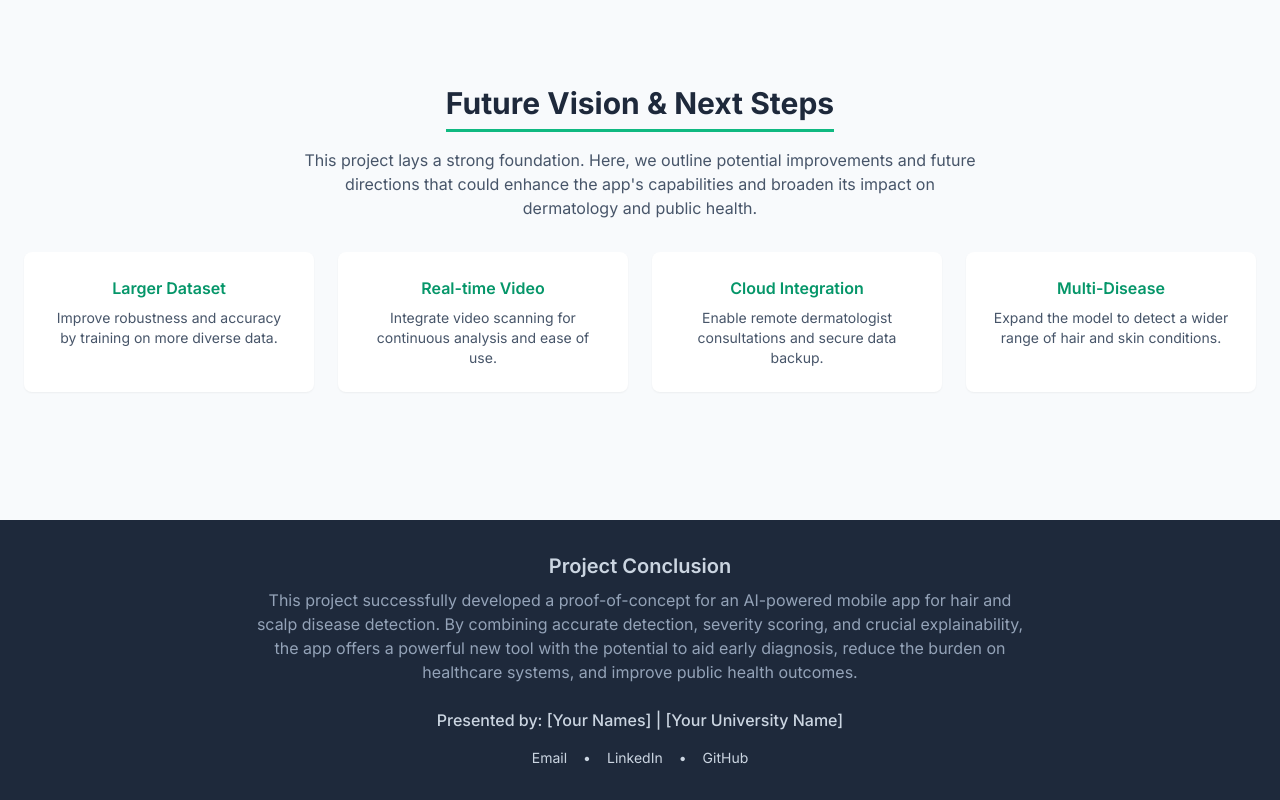
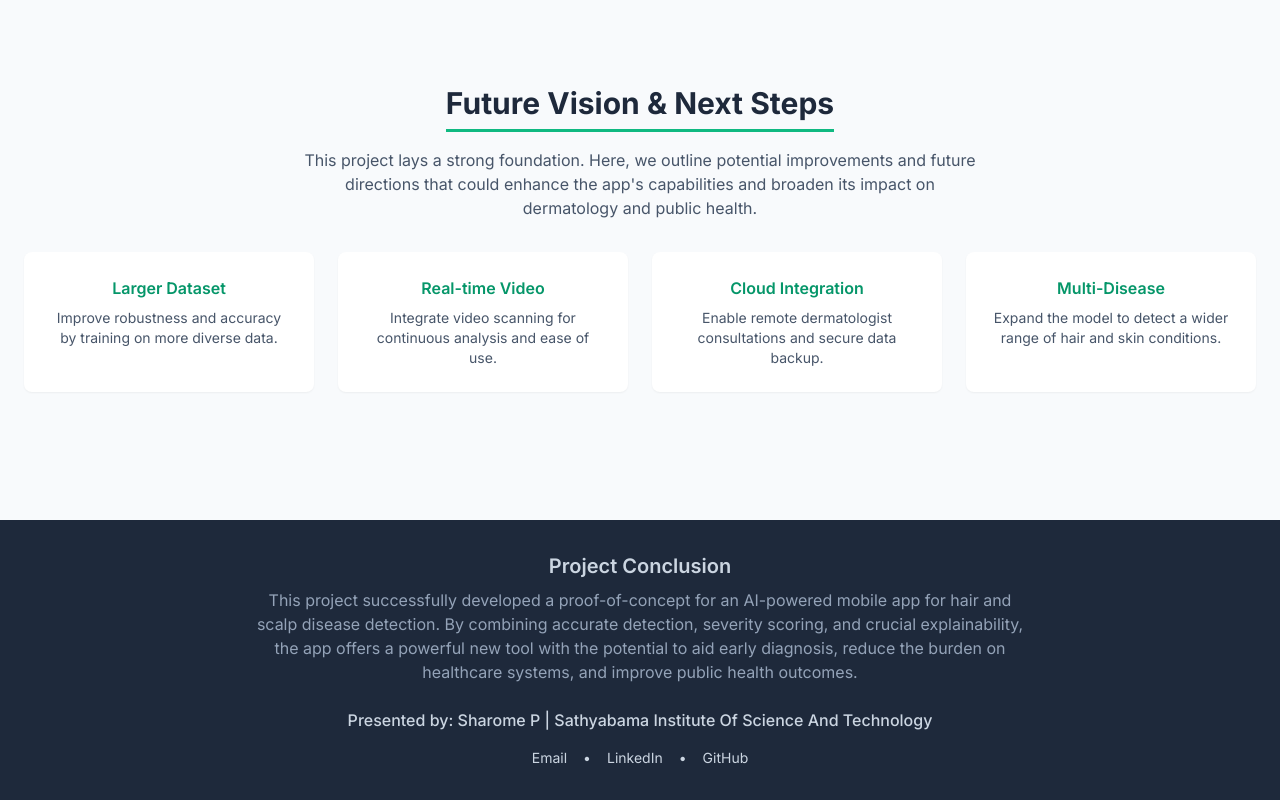
Before and after one commit to incogx/hair_web, a plain HTML site: page index.html in a window 1280 px wide. Shown: the part 2661-3461 px from the top of the page. Drawn offline with nearby package versions, Linux system fonts and the light colour scheme.

Commit message:
Update index.html

```diff
--- a/index.html
+++ b/index.html
@@ -265,7 +265,7 @@
         <div class="container mx-auto px-6 py-8 text-center">
             <h4 class="text-xl font-semibold mb-2">Project Conclusion</h4>
             <p class="max-w-3xl mx-auto mb-6 text-slate-400">This project successfully developed a proof-of-concept for an AI-powered mobile app for hair and scalp disease detection. By combining accurate detection, severity scoring, and crucial explainability, the app offers a powerful new tool with the potential to aid early diagnosis, reduce the burden on healthcare systems, and improve public health outcomes.</p>
-            <p class="font-medium">Presented by: [Your Names] | [Your University Name]</p>
+            <p class="font-medium">Presented by: Sharome P | Sathyabama Institute Of Science And Technology </p>
             <div class="flex justify-center space-x-4 mt-4 text-sm">
                 <a href="mailto:[Your Email]" class="hover:text-emerald-400">Email</a>
                 <span>&bull;</span>
```
